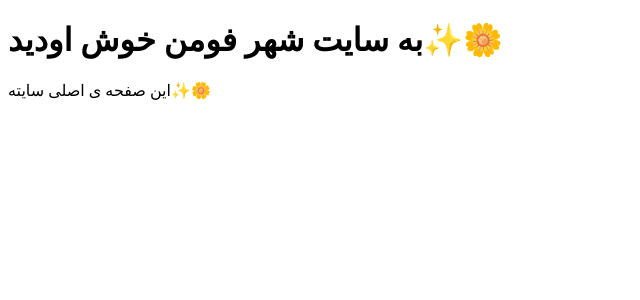
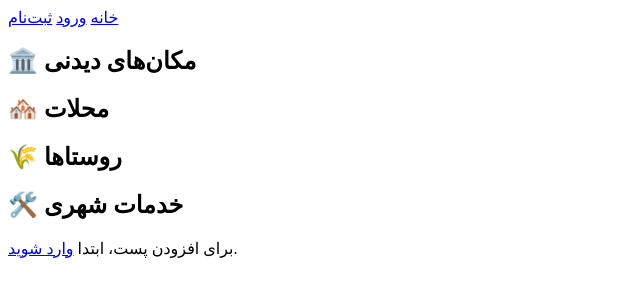
Before and after one commit to LuffySan7thv/shahrfuman, a Django app: page / in a window 1280 px wide. Shown: the top 300 px of the page, without its empty margins (0-640 px from the left). Run offline with Django 5.2, Linux system fonts and the light colour scheme; tables that the repository leaves empty hold one stand-in row (values such as "Sample post").

Commit message:
feat: display services and collapsible categories on homepage

```diff
--- /dev/null
+++ b/categories/urls.py
@@ -0,0 +1,8 @@
+from django.urls import path
+from . import views
+
+app_name = 'categories'
+
+urlpatterns = [
+    path('<slug:slug>/', views.category_posts, name='category_posts'),
+]
--- a/config/urls.py
+++ b/config/urls.py
@@ -24,6 +24,7 @@ urlpatterns = [
     path('admin/', admin.site.urls),
     path('', include('core.urls')),
     path('accounts/', include('accounts.urls')),
+    path('categories/', include('categories.urls')),
 ]
 
 if settings.DEBUG:
--- a/core/views.py
+++ b/core/views.py
@@ -1,4 +1,27 @@
 from django.shortcuts import render
+from categories.models import Category
 
 def home(request):
-    return render(request, 'home.html')
+    # دریافت دسته‌بندی‌های سطح اول (ریشه)
+    root_categories = Category.objects.filter(parent__isnull=True, is_active=True)
+
+    # دریافت دسته‌بندی خدمات شهری (با اسم دقیق)
+    service_root = Category.objects.filter(name='خدمات شهری', is_active=True).first()
+
+    # اگر خدمات شهری وجود داشت، زیرمجموعه‌هایش رو بگیر
+    if service_root:
+        services = service_root.children.filter(is_active=True)
+    else:
+        services = []
+
+    # دریافت محلات و روستاها
+    neighborhoods = Category.objects.filter(category_type='neighborhood', is_active=True)
+    villages = Category.objects.filter(category_type='village', is_active=True)
+
+    context = {
+        'root_categories': root_categories,
+        'services': services,
+        'neighborhoods': neighborhoods,
+        'villages': villages,
+    }
+    return render(request, 'home.html', context)
--- a/templates/home.html
+++ b/templates/home.html
@@ -1,12 +1,107 @@
-<!DOCTYPE html>
-<html lang="fa">
-<head>
-    <meta charset="UTF-8">
-    <meta name="viewport" content="width=device-width, initial-scale=1.0">
-    <title>شهر فومن</title>
-</head>
-<body>
-    <h1>به سایت شهر فومن خوش اودید✨🌼</h1>
-    <p>این صفحه ی اصلی سایته✨🌼</p>
-</body>
-</html>
+{% extends 'base.html' %}
+
+{% block title %}صفحه اصلی - شهر فومن{% endblock %}
+
+{% block content %}
+
+<div class="container">
+
+    <!-- ====== بخش مکان‌های دیدنی (درخت تاشو) ====== -->
+    <section class="section">
+        <h2 style="cursor: pointer;" onclick="toggleTree('sight-tree')">
+            🏛️ مکان‌های دیدنی
+        </h2>
+        <ul id="sight-tree" class="tree" style="display: none;">
+            {% for category in root_categories %}
+                {% if category.category_type == 'sight' %}
+                    <li>
+                        <strong>{{ category.name }}</strong>
+                        {% if category.children.all %}
+                            <ul>
+                                {% for child in category.children.all %}
+                                    <li>
+                                        <a href="{% url 'categories:category_posts' child.slug %}">
+                                            {{ child.name }}
+                                        </a>
+                                    </li>
+                                {% endfor %}
+                            </ul>
+                        {% endif %}
+                    </li>
+                {% endif %}
+            {% endfor %}
+        </ul>
+    </section>
+
+    <!-- ====== بخش محلات (درخت تاشو) ====== -->
+    <section class="section">
+        <h2 style="cursor: pointer;" onclick="toggleTree('neighborhood-tree')">
+            🏘️ محلات
+        </h2>
+        <ul id="neighborhood-tree" class="tree" style="display: none;">
+            {% for neighborhood in neighborhoods %}
+                <li>
+                    <a href="{% url 'categories:category_posts' neighborhood.slug %}">
+                        {{ neighborhood.name }}
+                    </a>
+                </li>
+            {% endfor %}
+        </ul>
+    </section>
+
+    <!-- ====== بخش روستاها (درخت تاشو) ====== -->
+    <section class="section">
+        <h2 style="cursor: pointer;" onclick="toggleTree('village-tree')">
+            🌾 روستاها
+        </h2>
+        <ul id="village-tree" class="tree" style="display: none;">
+            {% for village in villages %}
+                <li>
+                    <a href="{% url 'categories:category_posts' village.slug %}">
+                        {{ village.name }}
+                    </a>
+                </li>
+            {% endfor %}
+        </ul>
+    </section>
+
+    <!-- ====== بخش خدمات شهری (کارت‌های مربعی) ====== -->
+    <section class="section">
+        <h2>🛠️ خدمات شهری</h2>
+        <div class="services-grid">
+            {% for service in services %}
+                <div class="service-card">
+                    <a href="{% url 'categories:category_posts' service.slug %}">
+                        <h3>{{ service.name }}</h3>
+                    </a>
+                </div>
+            {% endfor %}
+        </div>
+    </section>
+
+    <!-- ====== دکمه افزودن پست ====== -->
+    <section class="section">
+        {% if user.is_authenticated %}
+            <a href="#" class="btn-add-post" onclick="alert('به زودی اضافه میشه!')">
+                ➕ افزودن پست جدید
+            </a>
+        {% else %}
+            <p>برای افزودن پست، ابتدا <a href="{% url 'accounts:login' %}">وارد شوید</a>.</p>
+        {% endif %}
+    </section>
+
+</div>
+
+<!-- ====== جاوااسکریپت برای باز و بسته شدن درخت ====== -->
+<script>
+    function toggleTree(id) {
+        var element = document.getElementById(id);
+        if (element.style.display === "none") {
+            element.style.display = "block";
+        } else {
+            element.style.display = "none";
+        }
+    }
+</script>
+
+{% endblock %}
```
Also changed, not shown: categories/views.py (+12 -2 lines), templates/categories/posts.html (added, +41 -0 lines).
